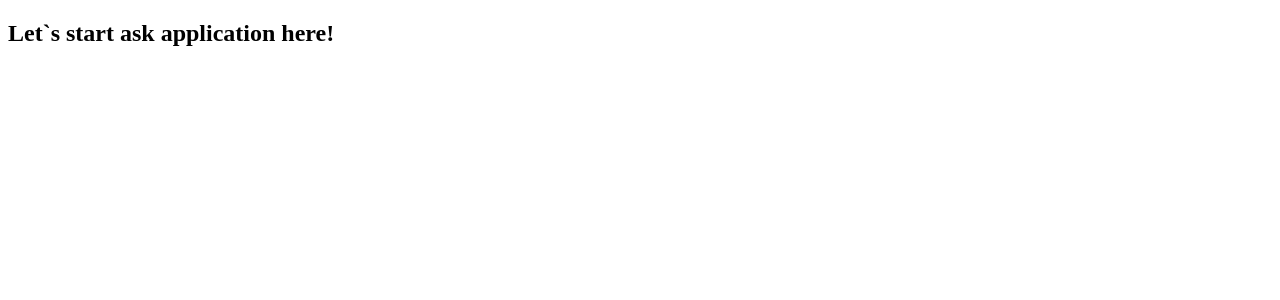
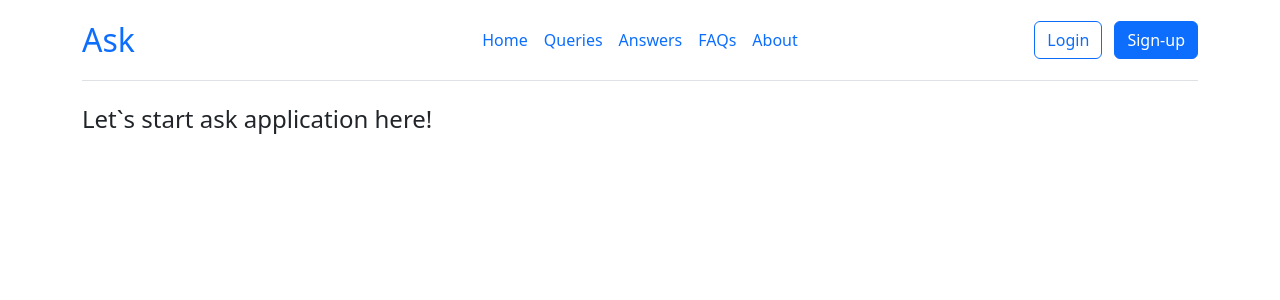
Before and after one commit to astrophitum-clans/ask, a Django app: page / in a window 1280 px wide. Shown: the top 300 px of the page. Run offline with Django 4.2, Linux system fonts and the light colour scheme; parts of the project's set-up code (start-up, migrations or seed data) failed here and were passed over.

Commit message:
add bootstrap and create header for app

```diff
--- a/django_project/settings.py
+++ b/django_project/settings.py
@@ -119,7 +119,8 @@ USE_TZ = True
 # Static files (CSS, JavaScript, Images)
 # https://docs.djangoproject.com/en/4.2/howto/static-files/
 
-STATIC_URL = 'static/'
+STATIC_URL = '/static/'
+STATICFILES_DIRS = [BASE_DIR / 'static']
 
 # Default primary key field type
 # https://docs.djangoproject.com/en/4.2/ref/settings/#default-auto-field
--- a/templates/_base.html
+++ b/templates/_base.html
@@ -1,13 +1,43 @@
+{% load static %}
 <!DOCTYPE html>
-<html lang="en">
+<html lang="en" data-bs-theme="dark">
 <head>
     <meta charset="UTF-8">
     <title>{% block title %}Ask{% endblock title %}</title>
+    <!-- Bootstrap CSS -->
+    <link rel="stylesheet" href="https://cdn.jsdelivr.net/npm/bootstrap@5.2.3/dist/css/bootstrap.min.css" integrity="sha384-rbsA2VBKQhggwzxH7pPCaAqO46MgnOM80zW1RWuH61DGLwZJEdK2Kadq2F9CUG65" crossorigin="anonymous">
 </head>
 <body>
+    <div class="container">
+    <header class="d-flex flex-wrap align-items-center justify-content-center justify-content-md-between py-3 mb-4 border-bottom">
+      <div class="col-md-3 mb-2 mb-md-0">
+        <a href="/" class="d-inline-flex link-body-emphasis text-decoration-none">
+            <span class="fs-2">Ask</span>
+        </a>
+      </div>
+
+      <ul class="nav col-12 col-md-auto mb-2 justify-content-center mb-md-0">
+        <li><a href="#" class="nav-link px-2">Home</a></li>
+        <li><a href="#" class="nav-link px-2">Queries</a></li>
+        <li><a href="#" class="nav-link px-2">Answers</a></li>
+        <li><a href="#" class="nav-link px-2">FAQs</a></li>
+        <li><a href="#" class="nav-link px-2">About</a></li>
+      </ul>
+
+      <div class="col-md-3 text-end">
+        <a href="#" class="btn btn-outline-primary me-2">Login</a>
+        <a href="#" class="btn btn-primary">Sign-up</a>
+      </div>
+    </header>
+    </div>
+
+    <div class="b-example-divider"></div>
+
     <div class="container">
         {% block content %}
         {% endblock content %}
     </div>
+    <!-- Bootstrap JavaScript -->
+    <script src="https://cdn.jsdelivr.net/npm/bootstrap@5.2.3/dist/js/bootstrap.min.js" integrity="sha384-cuYeSxntonz0PPNlHhBs68uyIAVpIIOZZ5JqeqvYYIcEL727kskC66kF92t6Xl2V" crossorigin="anonymous"></script>
 </body>
 </html>
--- a/templates/home.html
+++ b/templates/home.html
@@ -1,5 +1,5 @@
 {% extends '_base.html' %}
 {% block title %}Ask :: Home{% endblock title %}
 {% block content %}
-    <h2>Let`s start ask application here!</h2>
+    <h4>Let`s start ask application here!</h4>
 {% endblock content %}
```
